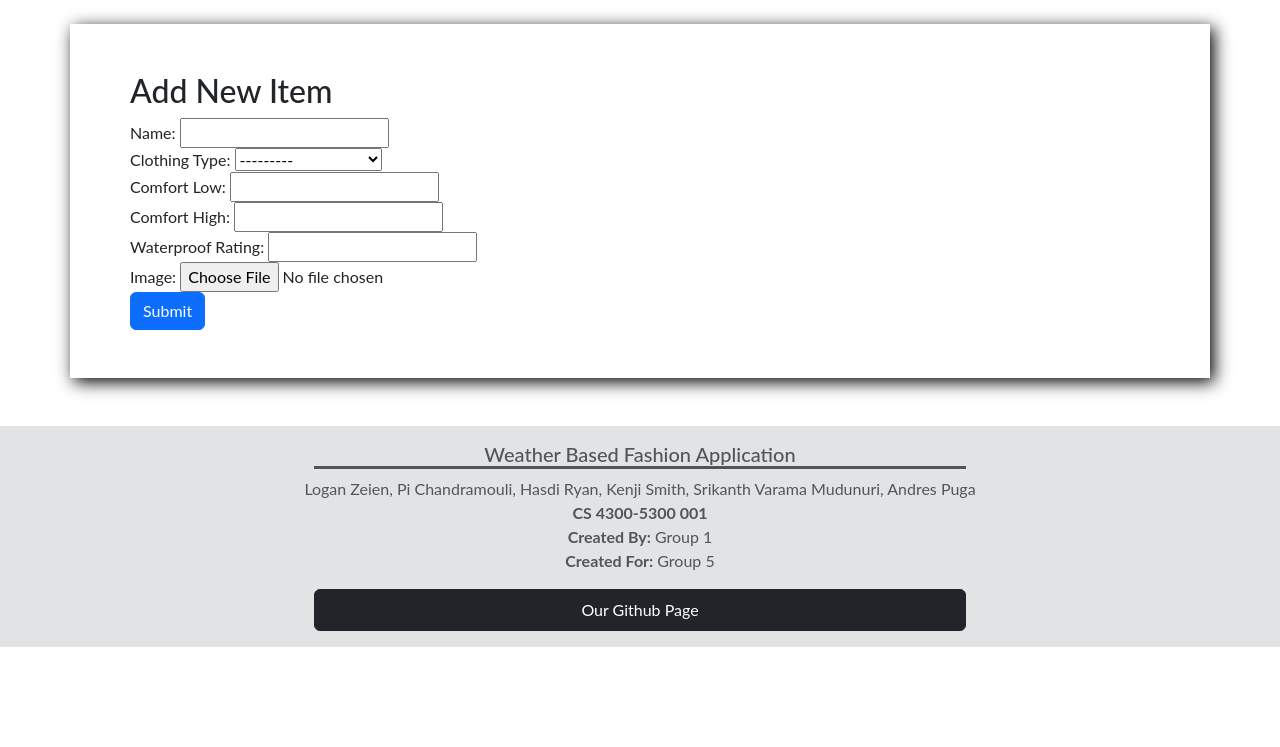
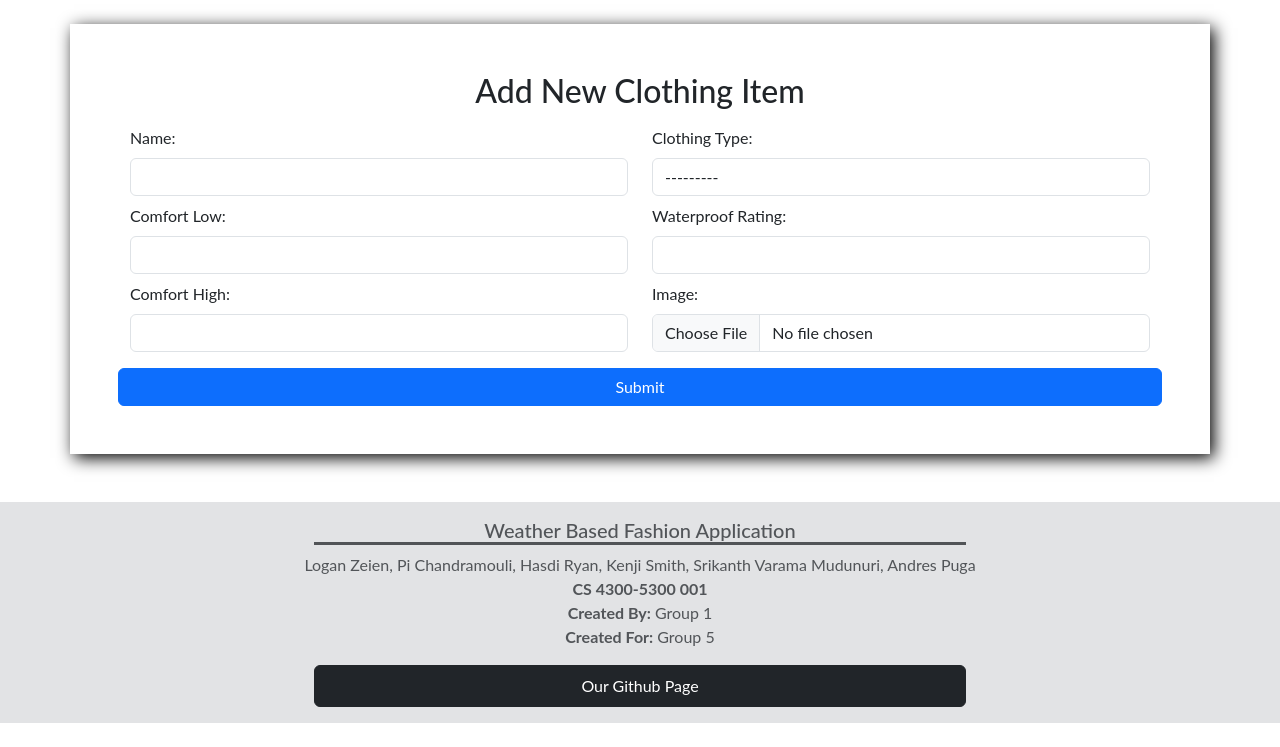
Before and after one commit to UCCS-CS4300-5300/group1-spring2024, a Django app: page /inventory/add_item in a window 1280 px wide. Shown: the part 98-845 px from the top of the page. Before the commit the page ends 745 px from the top, so only its background shows below. Run offline with Django 5.2, Linux system fonts and the light colour scheme; some libraries are stand-ins or nearby versions.

Commit message:
Updated item add to look nicer

```diff
--- a/weather_app/forms.py
+++ b/weather_app/forms.py
@@ -1,4 +1,10 @@
+"""
+Django forms for creating a user and adding items to the inventory.
+See https://docs.djangoproject.com/en/5.0/topics/forms/ for documentation.
+"""
+
 from django.forms import ModelForm
+from django import forms
 from django.contrib.auth.forms import UserCreationForm
 from django.contrib.auth.models import User
 from .models import GenericClothes
@@ -18,3 +24,35 @@ class AddForm(ModelForm):
   class Meta:
     model = GenericClothes
     fields = ('name', 'clothing_type', 'comfort_low', 'comfort_high', 'waterproof_rating', 'image')
+    widgets = {
+      'name': forms.TextInput(
+          attrs={
+              'class': 'form-control'
+          }
+      ),
+      'clothing_type': forms.Select(
+          attrs={
+              'class': 'form-control'
+          }
+      ),
+      'comfort_low': forms.NumberInput(
+          attrs={
+              'class': 'form-control'
+          }
+      ),
+      'comfort_high': forms.NumberInput(
+          attrs={
+              'class': 'form-control'
+          }
+      ),
+      'waterproof_rating': forms.NumberInput(
+          attrs={
+              'class': 'form-control'
+          }
+      ),
+      'image': forms.ClearableFileInput(
+          attrs={
+              'class': 'form-control'
+          }
+      )
+    }
--- a/weather_app/templates/weather_app/add_item.html
+++ b/weather_app/templates/weather_app/add_item.html
@@ -4,34 +4,45 @@
 {% block content %}
 
 <div class="container">
-    <h2>Add New Item</h2>
+  <div class="row mb-2 text-center">
+    <h2>Add New Clothing Item</h2>
+  </div>
   <form action="" method="POST" enctype="multipart/form-data">
     {% csrf_token %}
-      <div class="form-group">
-        <label for="id_name">Name:</label>
+    <div class="row mb-2">
+      <div class="col-6">
+        <div class="form-group mb-2">
+          <label class="form-label" for="{{ form.name.id_for_label }}">Name:</label>
           {{ form.name }}
         </div>
-      <div class="form-group">
-        <label for="id_clothing_type">Clothing Type:</label>
+        <div class="form-group mb-2">
+          <label class="form-label" for="{{ form.comfort_low.id_for_label }}">Comfort Low:</label>
+          {{ form.comfort_low }}
+        </div>
+        <div class="form-group mb-2">
+          <label class="form-label" for="{{ form.comfort_high.id_for_label }}">Comfort High:</label>
+          {{ form.comfort_high }}
+        </div>
+      </div>
+
+      <div class="col-6">
+        <div class="form-group mb-2">
+          <label class="form-label" for="{{ form.clothing_type.id_for_label }}">Clothing Type:</label>
           {{ form.clothing_type }}
         </div>
-      <div class="form-group">
-        <label for="id_comfort_low">Comfort Low:</label>
-        {{ form.comfort_low }}
-      </div>
-      <div class="form-group">
-        <label for="id_comfort_high">Comfort High:</label>
-        {{ form.comfort_high }}
-      </div>
-      <div class="form-group">
-        <label for="id_waterproof_rating">Waterproof Rating:</label>
+        <div class="form-group mb-2">
+          <label class="form-label" for="{{ form.waterproof_rating.id_for_label }}">Waterproof Rating:</label>
           {{ form.waterproof_rating }}
         </div>
-      <div class="form-group">
-        <label for="id_image">Image:</label>
+        <div class="form-group mb-2">
+          <label class="form-label" for="{{ form.image.id_for_label }}">Image:</label>
           {{ form.image }}
         </div>
+      </div>
+    </div>
+    <div class="row">
       <input type="submit" class="btn btn-primary" value="Submit">
+    </div>
   </form>
 </div>
 
```
Lines whose indentation alone changed are shown as unchanged.
